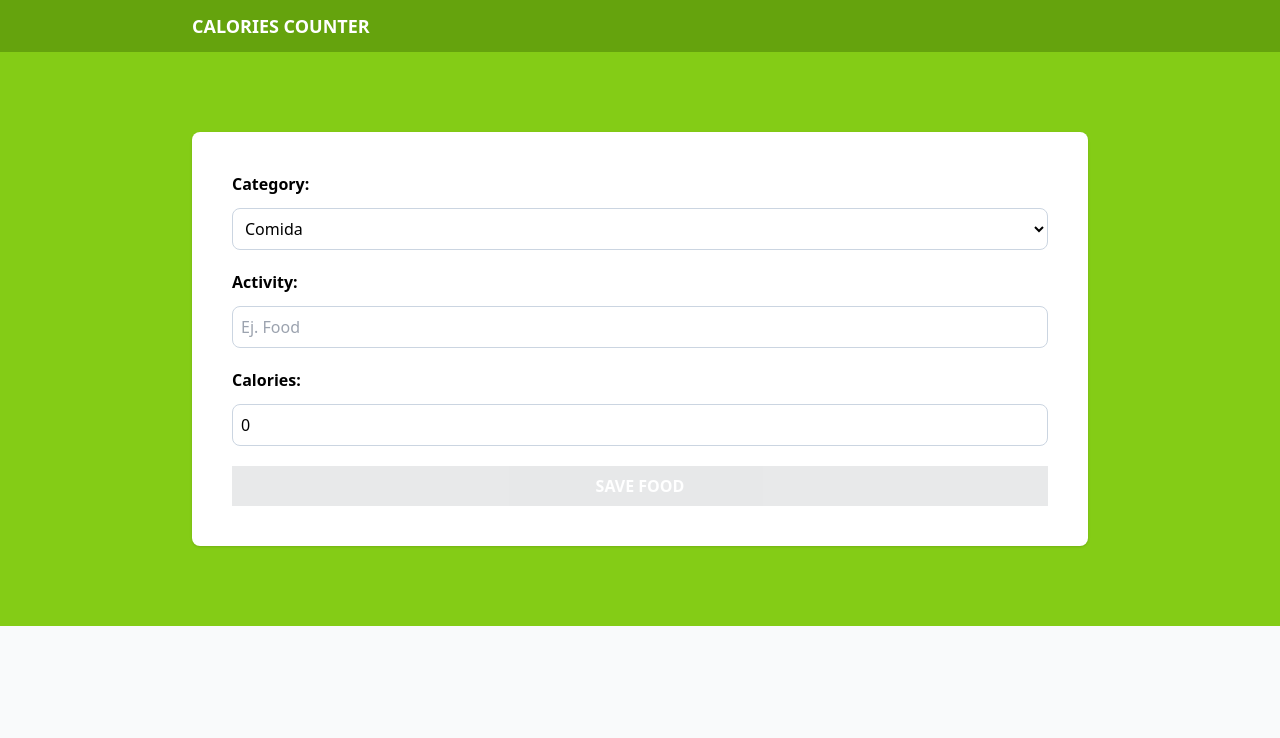
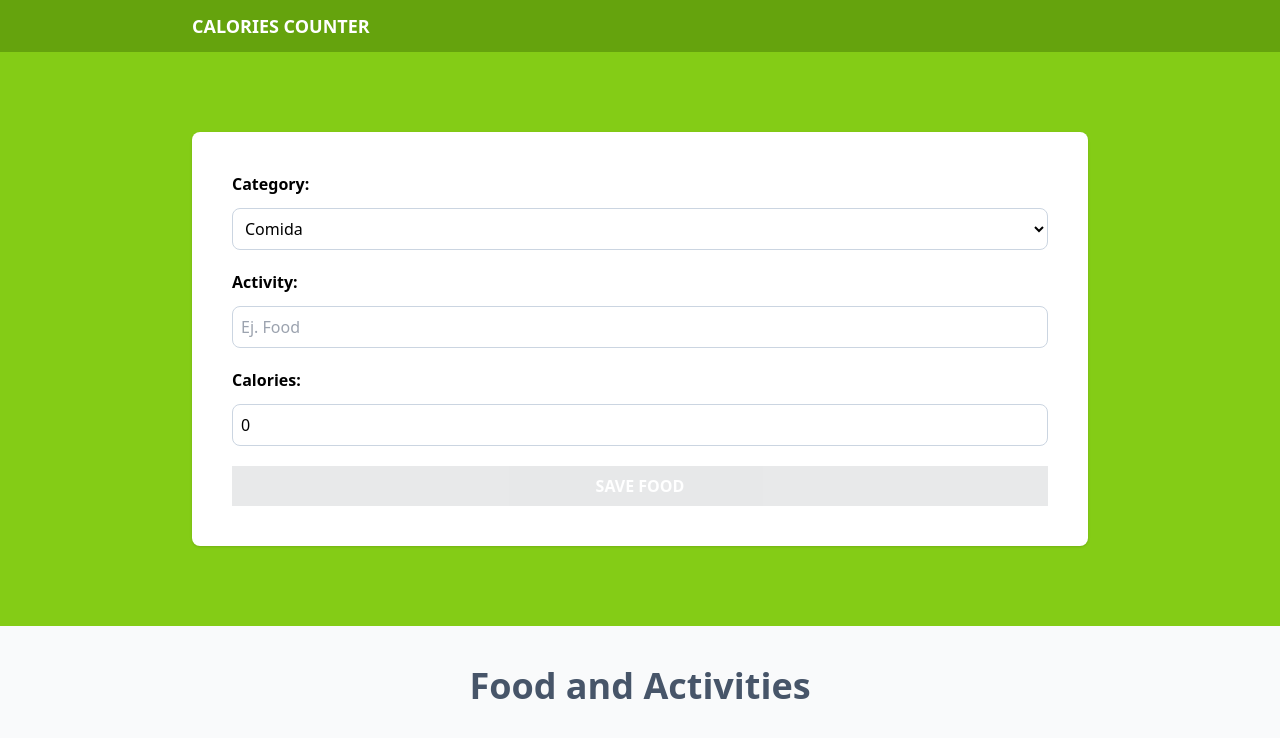
Before and after one commit to Javi2323J/calories-counter, a React (Vite) app in the folder calorie-tracker/: page / in a window 1280 px wide. Shown: the top 738 px of the page. Built offline with nearby package versions, Linux system fonts and the light colour scheme.

Commit message:
add ActivityList component #1

```diff
--- a/calorie-tracker/package.json
+++ b/calorie-tracker/package.json
@@ -10,8 +10,10 @@
     "preview": "vite preview"
   },
   "dependencies": {
+    "@heroicons/react": "^2.2.0",
     "react": "^18.3.1",
-    "react-dom": "^18.3.1"
+    "react-dom": "^18.3.1",
+    "uuid": "^11.0.5"
   },
   "devDependencies": {
     "@eslint/js": "^9.17.0",
--- a/calorie-tracker/src/App.tsx
+++ b/calorie-tracker/src/App.tsx
@@ -3,6 +3,7 @@ import React, { useReducer } from 'react'
 import { activityReducer, initialState } from './reducers/activity-reducer'
 
 import Form from './components/Form'
+import ActivityList from './components/ActivityList'
 
 function App(): React.JSX.Element {
   const [state, dispatch] = useReducer(activityReducer, initialState)
@@ -22,6 +23,12 @@ function App(): React.JSX.Element {
           />
         </div>
       </section>
+
+      <section className="p-10 mx-auto max-w-4xl">
+        <ActivityList
+          activities={state.activities}
+        />
+      </section>
     </>
   )
 }
--- /dev/null
+++ b/calorie-tracker/src/components/ActivityList.tsx
@@ -0,0 +1,39 @@
+import React, { useMemo } from 'react'
+
+import { categories } from '../data/categories'
+import { Activity } from '../types'
+
+import { PencilSquareIcon } from '@heroicons/react/24/outline'
+
+type ActivityListProps = {
+    activities: Activity[]
+}
+
+export default function ActivityList({ activities }: ActivityListProps): React.JSX.Element {
+    const categoryName = useMemo(() => (category: Activity['category']) => categories.map(cat => cat.id === category ? cat.name : ''), [activities])
+
+    return (
+        <>
+            <h2 className="text-4xl font-bold text-slate-600 text-center">Food and Activities</h2>
+
+            {activities.map(activity => (
+                <div key={activity.id} className="px-5 py-10 bg-white mt-5 flex justify-between">
+                    <div className="space-y-2 relative">
+                        <p className={`absolute -top-8 -left-8 px-10 py-2 text-white uppercase font-bold ${activity.category === 1 ? 'bg-lime-500' : 'bg-orange-500'}`}>{categoryName(+activity.category)}</p>
+                        <p className="text-2xl font-bold pt-5">{activity.name}</p>
+                        <p className="font-black text-4xl text-lime-500">
+                            {activity.calories} {''}
+                            <span>Calories</span>
+                        </p>
+                    </div>
+
+                    <div className="flex gap-5 items-center">
+                        <button>
+                            <PencilSquareIcon className="h-8 w-8 text-gray-800" />
+                        </button>
+                    </div>
+                </div>
+            ))}
+        </>
+    )
+}
--- a/calorie-tracker/src/components/Form.tsx
+++ b/calorie-tracker/src/components/Form.tsx
@@ -1,4 +1,5 @@
 import React, { useState, ChangeEvent, FormEvent, Dispatch } from 'react'
+import { v4 as uuidv4 } from 'uuid'
 
 import { Activity } from '../types'
 import { categories } from '../data/categories'
@@ -9,12 +10,15 @@ type FormProps = {
     dispatch: Dispatch<ActivityActions>
 }
 
+const initialState: Activity = {
+    id: uuidv4(),
+    category: 1,
+    name: '',
+    calories: 0
+}
+
 export default function Form({ dispatch }: FormProps): React.JSX.Element {
-    const [activity, setActivity] = useState<Activity>({
-        category: 1,
-        name: '',
-        calories: 0
-    })
+    const [activity, setActivity] = useState<Activity>(initialState)
 
     const handleChange = (e: ChangeEvent<HTMLSelectElement> | ChangeEvent<HTMLInputElement>) => {
         const isNumberField = ['category', 'calories'].includes(e.target.id)
@@ -35,6 +39,11 @@ export default function Form({ dispatch }: FormProps): React.JSX.Element {
         e.preventDefault()
 
         dispatch({ type: "save-activity", payload: { newActivity: activity } })
+
+        setActivity({
+            ...initialState,
+            id: uuidv4()
+        })
     }
 
     return (
--- a/calorie-tracker/src/types/index.ts
+++ b/calorie-tracker/src/types/index.ts
@@ -4,6 +4,7 @@ export type Category = {
 }
 
 export type Activity = {
+    id: string
     category: number
     name: string
     calories: number
```
Also changed, not shown: 1 other file (tests, documents, lock files or other folders).
